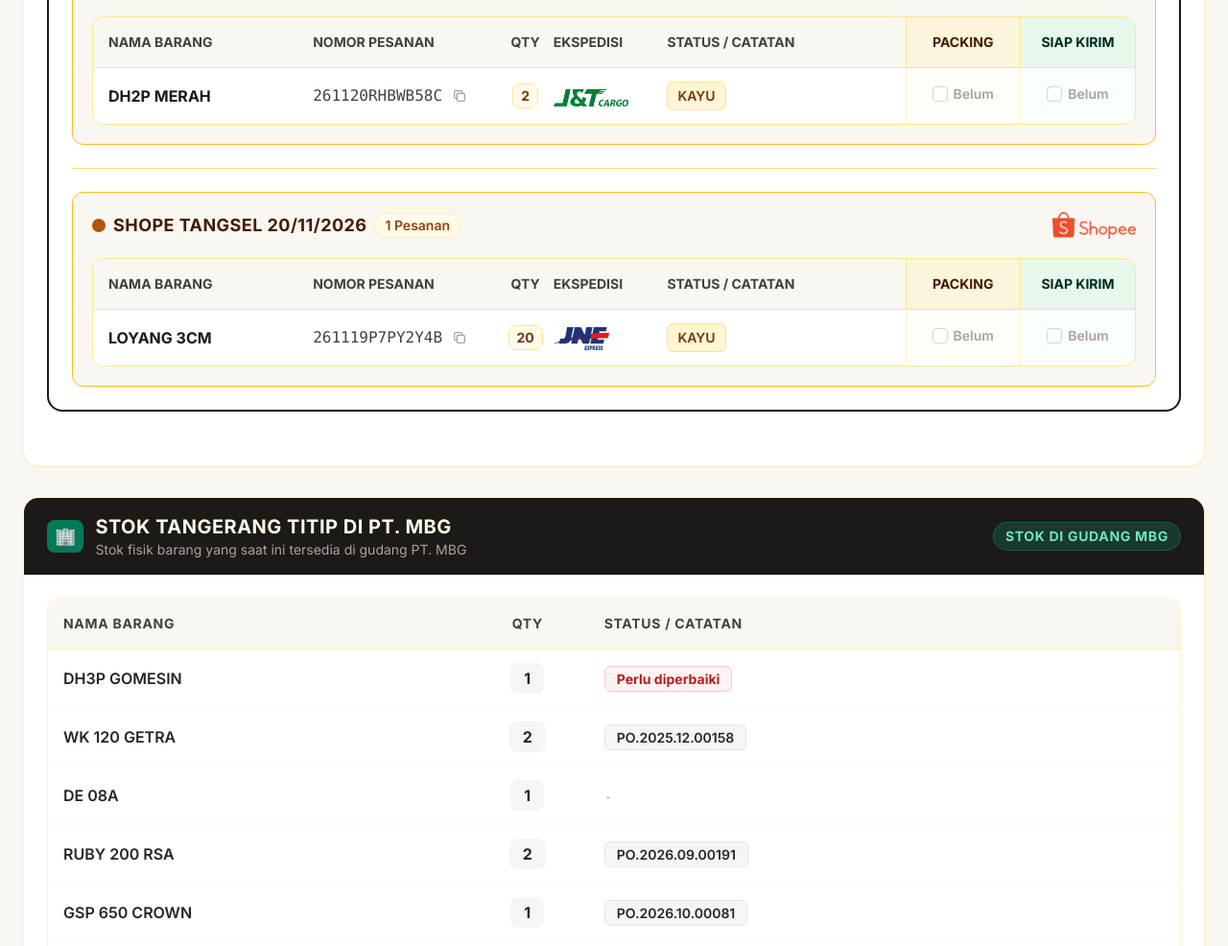
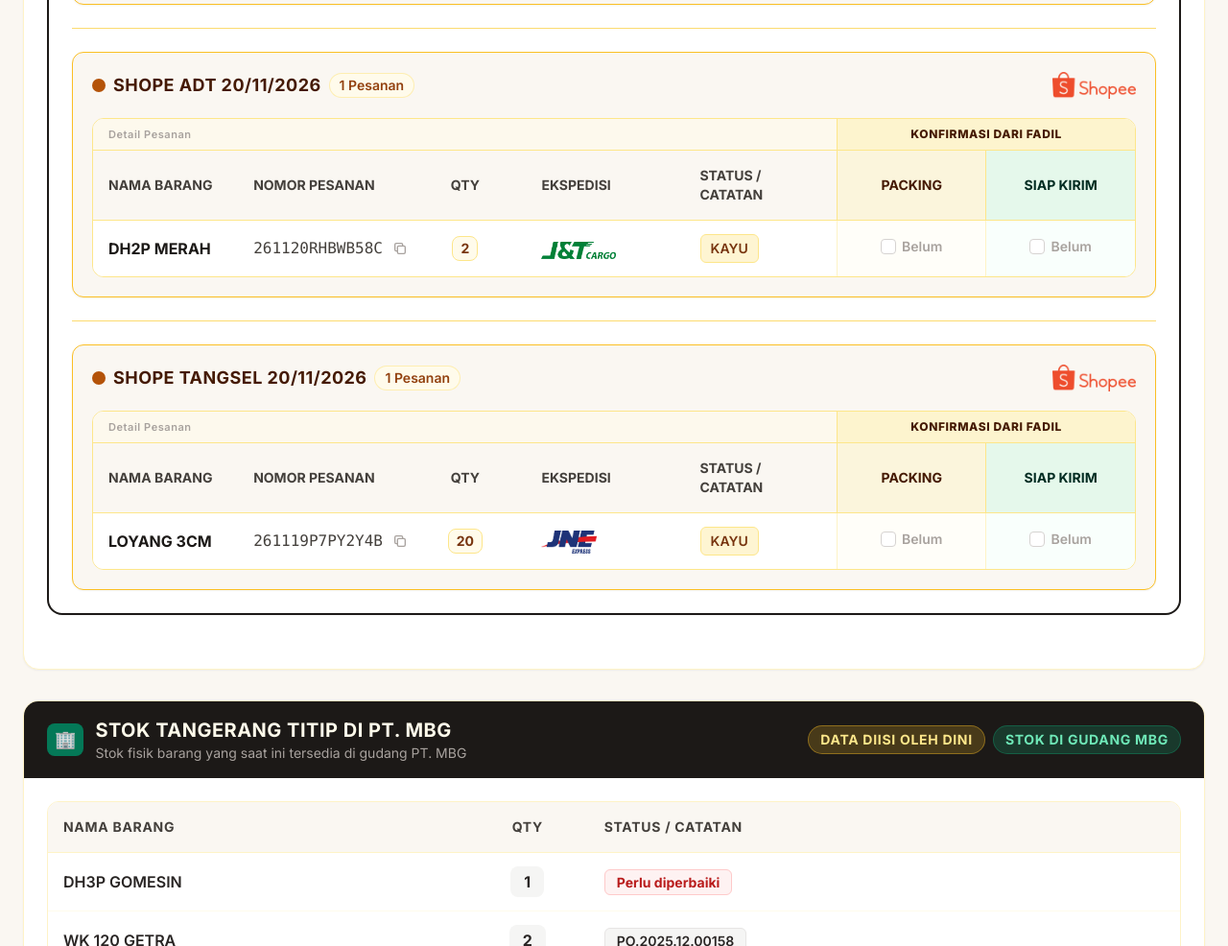
Before and after one commit to putradwi-dev/dashboardmonitoringpengiriman, a plain HTML site: page index.html in a window 1280 px wide. Shown: the part 1207-2193 px from the top of the page at 96% size. Drawn offline with nearby package versions, Linux system fonts and the light colour scheme.

Commit message:
Update index.html

```diff
--- a/index.html
+++ b/index.html
@@ -127,9 +127,14 @@
                                 <p class="text-stone-400 text-xs sm:text-sm">Stok fisik barang yang saat ini tersedia di gudang PT. MBG</p>
                             </div>
                         </div>
-                        <span class="bg-emerald-500/20 text-emerald-300 border border-emerald-500/30 text-xs sm:text-sm font-bold px-3 py-1 rounded-full uppercase tracking-wider self-start sm:self-auto">
-                            Stok Di Gudang MBG
-                        </span>
+                        <div class="flex flex-wrap items-center gap-2 self-start sm:self-auto">
+                            <span class="bg-amber-400/20 text-amber-200 border border-amber-400/40 text-xs sm:text-sm font-bold px-3 py-1 rounded-full uppercase tracking-wider">
+                                DATA DIISI OLEH DINI
+                            </span>
+                            <span class="bg-emerald-500/20 text-emerald-300 border border-emerald-500/30 text-xs sm:text-sm font-bold px-3 py-1 rounded-full uppercase tracking-wider">
+                                Stok Di Gudang MBG
+                            </span>
+                        </div>
                     </div>
 
                     <div class="p-4 sm:p-6">
@@ -378,7 +383,11 @@
                                 </div>
                             </div>
                             ${statusBadgesMobile ? `<div class="pt-2 border-t border-amber-100 flex flex-wrap gap-1.5">${statusBadgesMobile}</div>` : ''}
-                            <div class="pt-2 border-t border-amber-100 grid grid-cols-2 gap-2">
+                            <div class="pt-2 border-t border-amber-100 space-y-1.5">
+                                <div class="text-[11px] font-extrabold tracking-wider uppercase text-amber-900 bg-amber-100/80 border border-amber-200/80 rounded px-2 py-0.5 text-center">
+                                    KONFIRMASI DARI FADIL
+                                </div>
+                                <div class="grid grid-cols-2 gap-2">
                                 <div class="px-2.5 py-1.5 rounded-lg border ${isPacked ? 'bg-amber-50 border-amber-200' : 'bg-stone-50 border-stone-200'} flex items-center justify-center gap-1.5">
                                     <span class="text-xs font-bold text-stone-500">Packing:</span>
                                     ${packingCellHtml}
@@ -386,6 +395,7 @@
                                 <div class="px-2.5 py-1.5 rounded-lg border ${isShipped ? 'bg-emerald-50 border-emerald-200' : 'bg-stone-50 border-stone-200'} flex items-center justify-center gap-1.5">
                                     <span class="text-xs font-bold text-stone-500">Kirim:</span>
                                     ${kirimCellHtml}
+                                </div>
                                 </div>
                             </div>
                         </div>
@@ -416,6 +426,12 @@
                     <div class="hidden md:block overflow-x-auto rounded-xl border border-amber-200">
                         <table class="w-full text-left text-base table-fixed">
                             <thead class="bg-[#faf7f2] text-stone-700 font-bold border-b border-amber-200 uppercase text-xs sm:text-sm">
+                                <tr class="border-b border-amber-200 bg-amber-50/70">
+                                    <th colspan="5" class="py-1.5 px-4 text-left text-[11px] font-semibold tracking-wider text-stone-400 normal-case">Detail Pesanan</th>
+                                    <th colspan="2" class="py-1.5 px-2 text-center text-[11px] sm:text-xs font-extrabold tracking-wider text-amber-950 bg-amber-100/80 border-l border-amber-200">
+                                        KONFIRMASI DARI FADIL
+                                    </th>
+                                </tr>
                                 <tr>
                                     <th class="py-4 px-4 w-[20%]">Nama Barang</th>
                                     <th class="py-4 px-3 w-[19%]">Nomor Pesanan</th>
```
